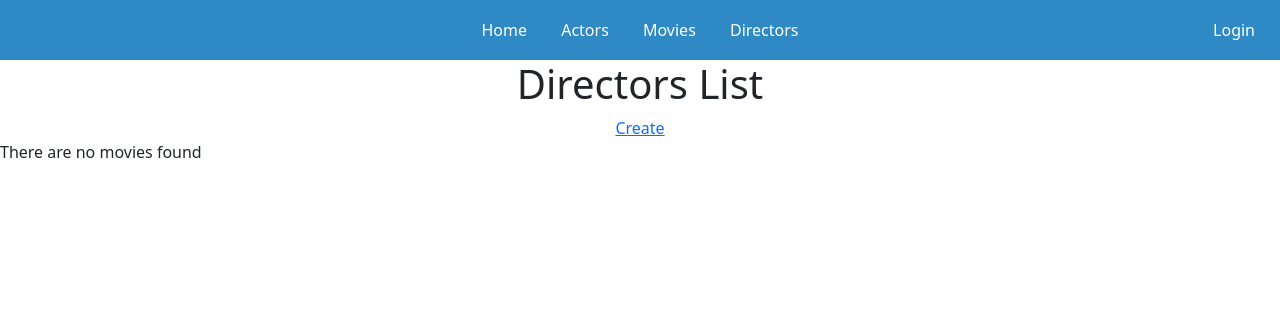
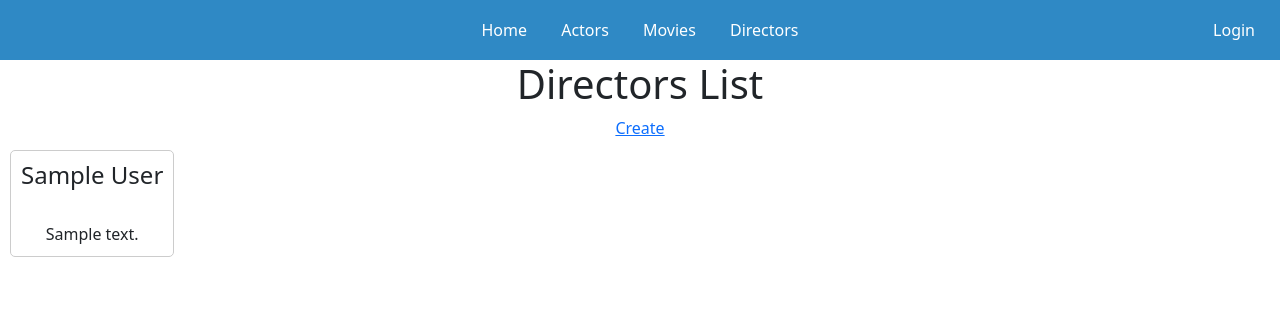
Before and after one commit to Yuruch/movie-site, a Django app: page /directors/ in a window 1280 px wide. Shown: the top 320 px of the page. Run offline with Django 5.2, Linux system fonts and the light colour scheme; tables that the repository leaves empty hold one stand-in row (values such as "Sample post").

Commit message:
fix: templates url

```diff
--- a/templates/movie/director_detail.html
+++ b/templates/movie/director_detail.html
@@ -1,7 +1,7 @@
 {% extends "base.html" %}
 {% block content %}
   <div class="centered-heading">
-    <h1>{{ director.first_name }} {{ director.last_name }} ({{ director.age }} year{{ director.age|pluralize }}</h1>
+    <h1>{{ director.first_name }} {{ director.last_name }} ({{ director.age }} year{{ director.age|pluralize }})</h1>
     <a href="{% url 'movies:director_update' pk=director.id %}">Edit</a>
     <h2>Bio</h2>
   </div>
--- a/templates/movie/director_list.html
+++ b/templates/movie/director_list.html
@@ -4,10 +4,10 @@
     <h1>Directors List</h1>
     <a href="{% url 'movies:director_create' %}">Create</a>
   </div>
-  {% if movie_list %}
+  {% if director_list %}
       <ul class="item-list">
       {% for director in director_list %}
-          <li class="item" onclick="window.location.href='/director/{{ director.id }}';">
+          <li class="item" onclick="window.location.href='{% url 'movies:director_detail' pk=director.id %}';">
             <h4>{{ director.first_name }} {{ director.last_name }}</h4>
             <br>
             {{ director.bio }}
@@ -15,6 +15,6 @@
       {% endfor %}
       </ul>
   {% else %}
-      <p>There are no movies found</p>
+      <p>There are no directors found</p>
   {% endif %}
 {% endblock %}
--- a/templates/movie/movie_list.html
+++ b/templates/movie/movie_list.html
@@ -7,7 +7,7 @@
   {% if movie_list %}
       <ul class="item-list">
       {% for movie in movie_list %}
-          <li class="item" onclick="window.location.href='/movie/{{ movie.id }}';">
+          <li class="item" onclick="window.location.href='{% url 'movies:movie_detail' pk=movie.id %}';">
             <h4>{{ movie.title }}</h4>
             <br>
             {{ movie.description }}
```
Also changed, not shown: templates/movie/actor_list.html (+5 -5 lines), templates/movie/movie_detail.html (+13 -1 lines).
